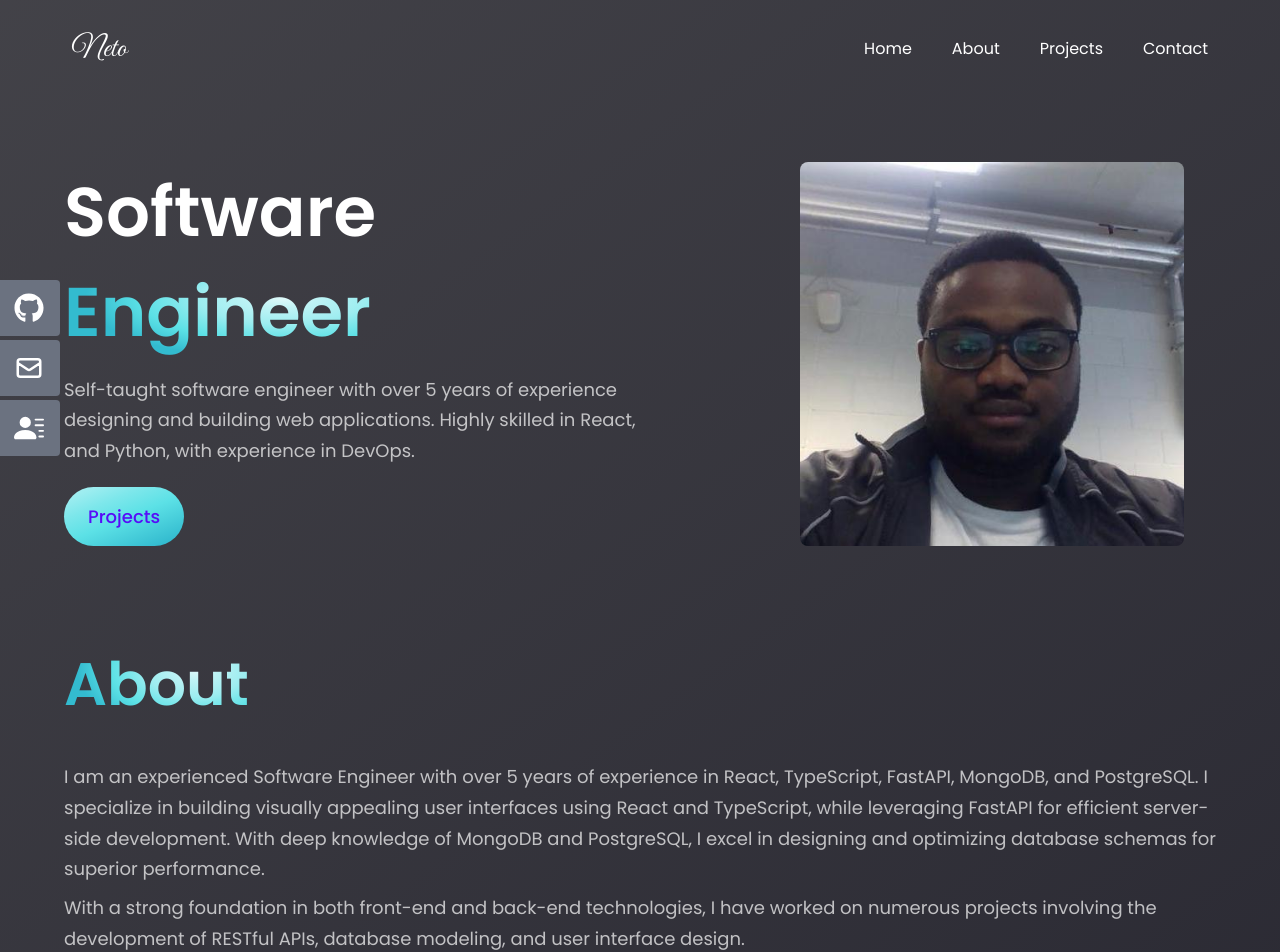
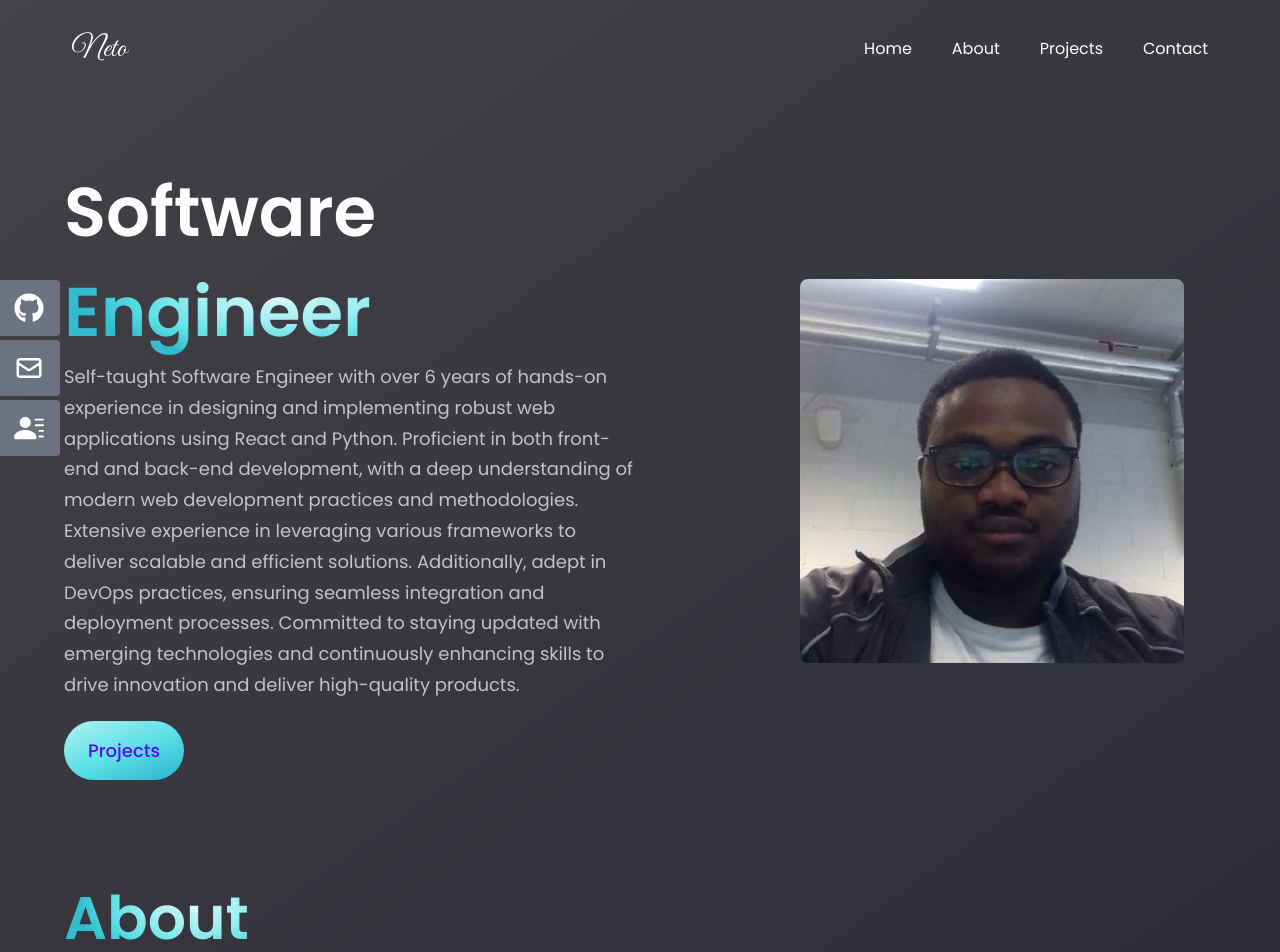
Before and after one commit to nsilva1/portfolio, a React (Vite) app: page / in a window 1280 px wide. Shown: the top 952 px of the page. Built offline with nearby package versions, Linux system fonts and the light colour scheme.

Commit message:
resume modified and other misc changes

```diff
--- a/src/components/About.tsx
+++ b/src/components/About.tsx
@@ -11,19 +11,17 @@ const About = () => {
         </div>
         <div>
           <p className={`${styles.paragraph} py-1`}>
-            I am an experienced Software Engineer with over 5 years of
-            experience in React, TypeScript, FastAPI, MongoDB, and PostgreSQL. I
-            specialize in building visually appealing user interfaces using
-            React and TypeScript, while leveraging FastAPI for efficient
-            server-side development. With deep knowledge of MongoDB and
-            PostgreSQL, I excel in designing and optimizing database schemas for
-            superior performance.
+            I am an experienced Software Engineer with over 6 years of
+            experience in Frontend and Backend web development. I specialize in
+            building visually appealing user interfaces using React and
+            TypeScript, while leveraging FastAPI for efficient server-side
+            development. With deep knowledge of MongoDB and PostgreSQL.
           </p>
           <p className={`${styles.paragraph} py-1`}>
             With a strong foundation in both front-end and back-end
             technologies, I have worked on numerous projects involving the
             development of RESTful APIs, database modeling, and user interface
-            design.
+            development
           </p>
           <p className={`${styles.paragraph} py-1`}>
             I stay up to date with the latest trends and technologies in the
--- a/src/components/Footer.tsx
+++ b/src/components/Footer.tsx
@@ -1,4 +1,4 @@
-import React from 'react'
+// import React from 'react'
 
 const Footer = () => {
   return (
--- a/src/components/Hero.tsx
+++ b/src/components/Hero.tsx
@@ -1,4 +1,4 @@
-import React from 'react';
+// import React from 'react';
 import profileImage from '../assets/profile_image.jpg';
 import styles from '../styles';
 import Button from './Button';
@@ -26,9 +26,16 @@ const Hero = () => {
           <span className='text-gradient'>Engineer</span>{' '}
         </h1>
         <p className={`${styles.paragraph} mb-5`}>
-          Self-taught software engineer with over 5 years of experience designing
-          and building web applications. Highly skilled in React, and
-          Python, with experience in DevOps.
+          Self-taught Software Engineer with over 6 years of hands-on experience
+          in designing and implementing robust web applications using React and
+          Python. Proficient in both front-end and back-end development, with a
+          deep understanding of modern web development practices and
+          methodologies. Extensive experience in leveraging various frameworks
+          to deliver scalable and efficient solutions. Additionally, adept in
+          DevOps practices, ensuring seamless integration and deployment
+          processes. Committed to staying updated with emerging technologies and
+          continuously enhancing skills to drive innovation and deliver
+          high-quality products.
         </p>
         <Link to='projects' smooth duration={200}>
           <Button text='Projects' />
--- a/src/components/Projects.tsx
+++ b/src/components/Projects.tsx
@@ -1,4 +1,4 @@
-import React from 'react';
+// import React from 'react';
 import { projectLinks } from '../constants';
 import styles from '../styles';
 
--- a/src/constants/index.ts
+++ b/src/constants/index.ts
@@ -1,7 +1,7 @@
 import gata from '../assets/gata.png'
 import webChatApp from '../assets/web-chat-app.png'
 import imageGallery from '../assets/image-gallery.png'
-import modern from '../assets/modern.png'
+// import modern from '../assets/modern.png'
 import calculator from '../assets/calculator.png'
 import html from '../assets/html-1.svg'
 import css from '../assets/css-3.svg'
```
Also changed, not shown: 1 other file (tests, documents, lock files or other folders).
